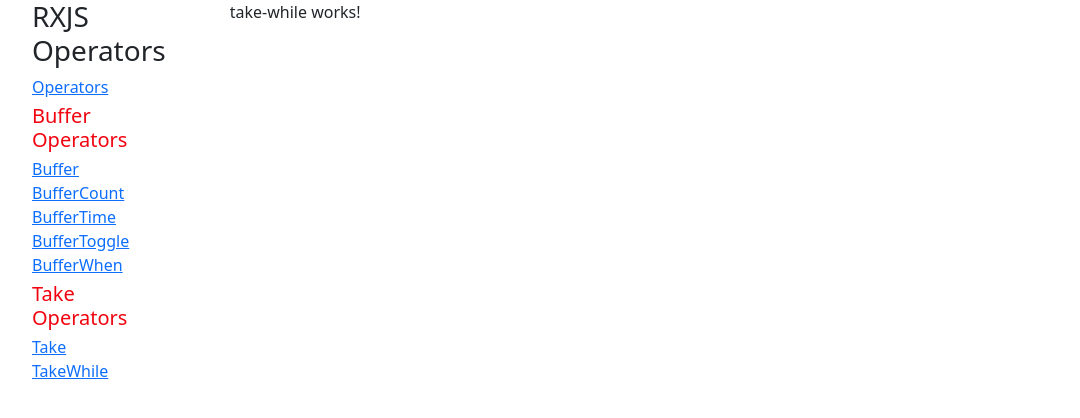
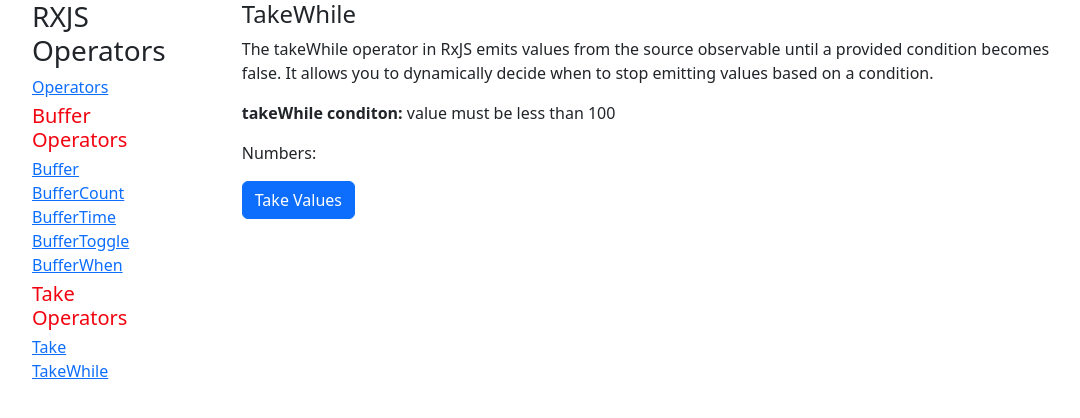
Before and after one commit to priyodas12/angular-with-rxjs-v1, an Angular app: page /takeWhile in a window 1280 px wide. Shown: the top 418 px of the page, without its empty margins (50-1130 px from the left). Built offline with nearby package versions, Linux system fonts and the light colour scheme.

Commit message:
feature:takeWhile

```diff
--- a/src/app/operators/filtering-operator/take-while/take-while.component.html
+++ b/src/app/operators/filtering-operator/take-while/take-while.component.html
@@ -1 +1,14 @@
-<p>take-while works!</p>
+<div class="container">
+    <h4>TakeWhile</h4>
+    <div class="context">
+        <p>
+            The takeWhile operator in RxJS emits values from the source observable until a
+            provided condition becomes false. It allows you to dynamically decide when to stop
+            emitting values based on a condition.
+        </p>
+    </div>
+    <p><strong>takeWhile conditon:</strong> value must be less than 100</p>
+    <p>Numbers: {{num}}</p>
+    <p>{{status}}</p>
+    <button class="btn btn-primary" id="takeBtn">Take Values</button>
+</div>
--- a/src/app/operators/filtering-operator/take-while/take-while.component.ts
+++ b/src/app/operators/filtering-operator/take-while/take-while.component.ts
@@ -1,4 +1,6 @@
 import { Component } from '@angular/core';
+import { Observable, interval, fromEvent } from 'rxjs';
+import { take, buffer, takeWhile } from 'rxjs/operators';
 
 @Component({
   selector: 'app-take-while',
@@ -7,4 +9,35 @@
 })
 export class TakeWhileComponent {
 
+  num: number[] = [];
+
+  status: string = '';
+
+  numberObservable$!: Observable<number>;
+
+  eventObservable$!: Observable<number[]>;
+
+  ngAfterViewInit() {
+    const numbers = interval(100);
+    this.numberObservable$ = numbers;
+
+    const btn = document.getElementById('takeBtn');
+
+    const clickEventObservable$ = fromEvent(btn!, 'click');
+
+    this.eventObservable$ = this.numberObservable$.pipe(
+      takeWhile(val => val < 100),
+      buffer(clickEventObservable$)
+    )
+
+    this.eventObservable$.subscribe(
+      data => { this.num = data },
+      err => console.log(err),
+      () => {
+        this.status = "Completed"
+        console.log('Completed')
+      }
+    )
+  }
+
 }
--- a/src/app/operators/filtering-operator/take/take.component.html
+++ b/src/app/operators/filtering-operator/take/take.component.html
@@ -1,10 +1,13 @@
 <div>
     <h3>Take Operator</h3>
-    <pre>
-The take operator in RxJS is a simple operator that limits the number of values
-emitted by the source observable.It specifies the maximum number of values to emit
-before completing the observable.
-    </pre>
+    <div class="context">
+        <p>
+            The take operator in RxJS is a simple operator that limits the number of values
+            emitted by the source observable.It specifies the maximum number of values to emit
+            before completing the observable.
+        </p>
+    </div>
+    <p><strong>take conditions:</strong> take first 20 values</p>
     <p>Numbers: {{num}}</p>
     <button class="btn btn-primary" id="takeBtn">Take Values</button>
 </div>
```
